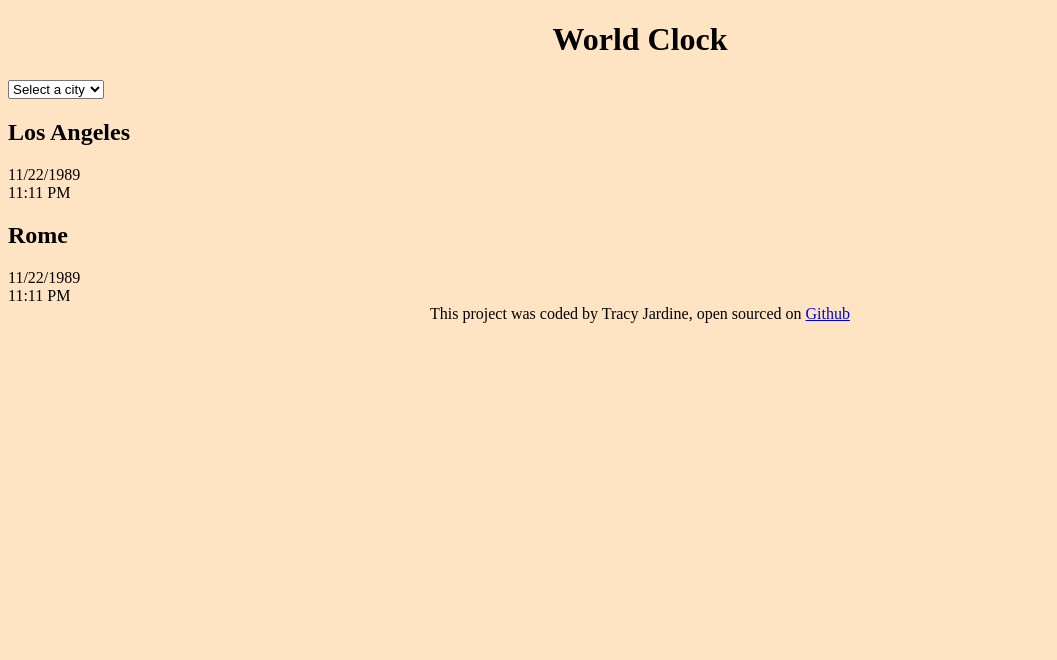
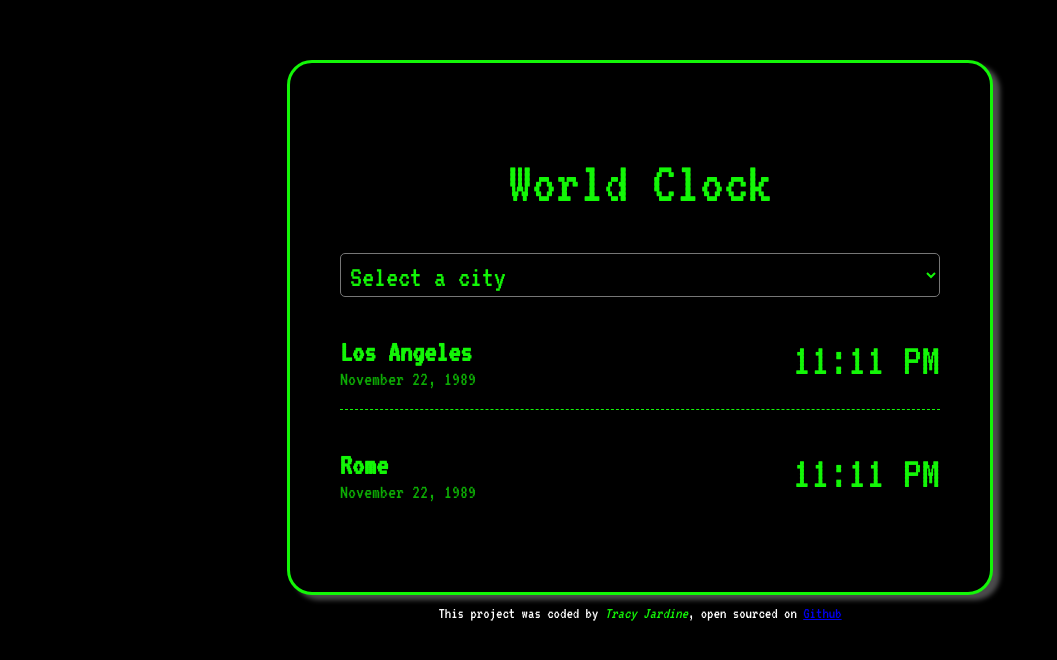
Before and after one commit to tcjardine/world-clock, a plain HTML site: page index.html in a window 1280 px wide. Shown: the whole page, without its empty margins (0-1057 px from the left). Drawn offline with Linux system fonts and the light colour scheme.

Commit message:
Styled with CSS

```diff
--- a/css/style.css
+++ b/css/style.css
@@ -1,7 +1,72 @@
+:root {
+  --primary-color: #13f607;
+  --secondary-color: white;
+}
+
 body {
-  background-color: bisque;
+  background-color: rgb(0, 0, 0);
+  margin: 60px 0;
+}
+.container {
+  max-width: 600px;
+  margin: 0 auto;
+  background: #000000;
+  padding: 50px;
+  border-radius: 25px;
+  border: var(--primary-color);
+  border-width: 3px;
+  border-style: solid;
+  box-shadow: 7px 5px 5px rgb(151, 151, 153, 0.5);
+  color: #13f607;
+  font-family: "VT323", monospace;
+  font-size: 20px;
+}
+h1 {
+  font-size: 60px;
+  font-weight: lighter;
+  color: var(--primary-color);
+}
+h2 {
+  margin: 0 0 2px;
+}
+select {
+  background-color: #000000;
+  color: var(--primary-color);
+  display: block;
+  width: 100%;
+  padding: 5px 5px;
+  border-radius: 5px;
+  font-family: "VT323", monospace;
+  font-size: 30px;
+}
+
+.city {
+  display: flex;
+  margin: 20px 0;
+  justify-content: space-between;
+  padding: 20px 0;
+  border-bottom: 1px dashed var(--primary-color);
+}
+
+.city:last-child {
+  border: none;
+}
+.time {
+  font-size: 46px;
+}
+.date {
+  opacity: 0.7;
+}
+
+footer {
+  padding-top: 10px;
+  color: white;
 }
 h1,
 footer {
   text-align: center;
+  font-family: "VT323", monospace;
 }
+em {
+  color: var(--primary-color);
+}
--- a/index.html
+++ b/index.html
@@ -4,6 +4,12 @@
     <meta charset="UTF-8" />
     <meta name="viewport" content="width=device-width, initial-scale=1.0" />
     <link rel="stylesheet" href="css/style.css" />
+    <link rel="preconnect" href="https://fonts.googleapis.com" />
+    <link rel="preconnect" href="https://fonts.gstatic.com" crossorigin />
+    <link
+      href="https://fonts.googleapis.com/css2?family=VT323&display=swap"
+      rel="stylesheet"
+    />
     <title>World Clock - Tracy Jardine</title>
   </head>
   <body>
@@ -19,20 +25,23 @@
       </select>
 
       <div class="city">
-        <h2>Los Angeles</h2>
-        <div class="date">11/22/1989</div>
+        <div>
+          <h2>Los Angeles</h2>
+          <div class="date">November 22, 1989</div>
+        </div>
         <div class="time">11:11 PM</div>
       </div>
 
       <div class="city">
-        <h2>Rome</h2>
-        <div class="date">11/22/1989</div>
+        <div>
+          <h2>Rome</h2>
+          <div class="date">November 22, 1989</div>
+        </div>
         <div class="time">11:11 PM</div>
       </div>
-
     </div>
     <footer>
-      This project was coded by Tracy Jardine, open sourced on
+      This project was coded by <em>Tracy Jardine</em>, open sourced on
       <a href="http://github.com/tcjardine/world-clock" target="_blank"
         >Github</a
       >
```
